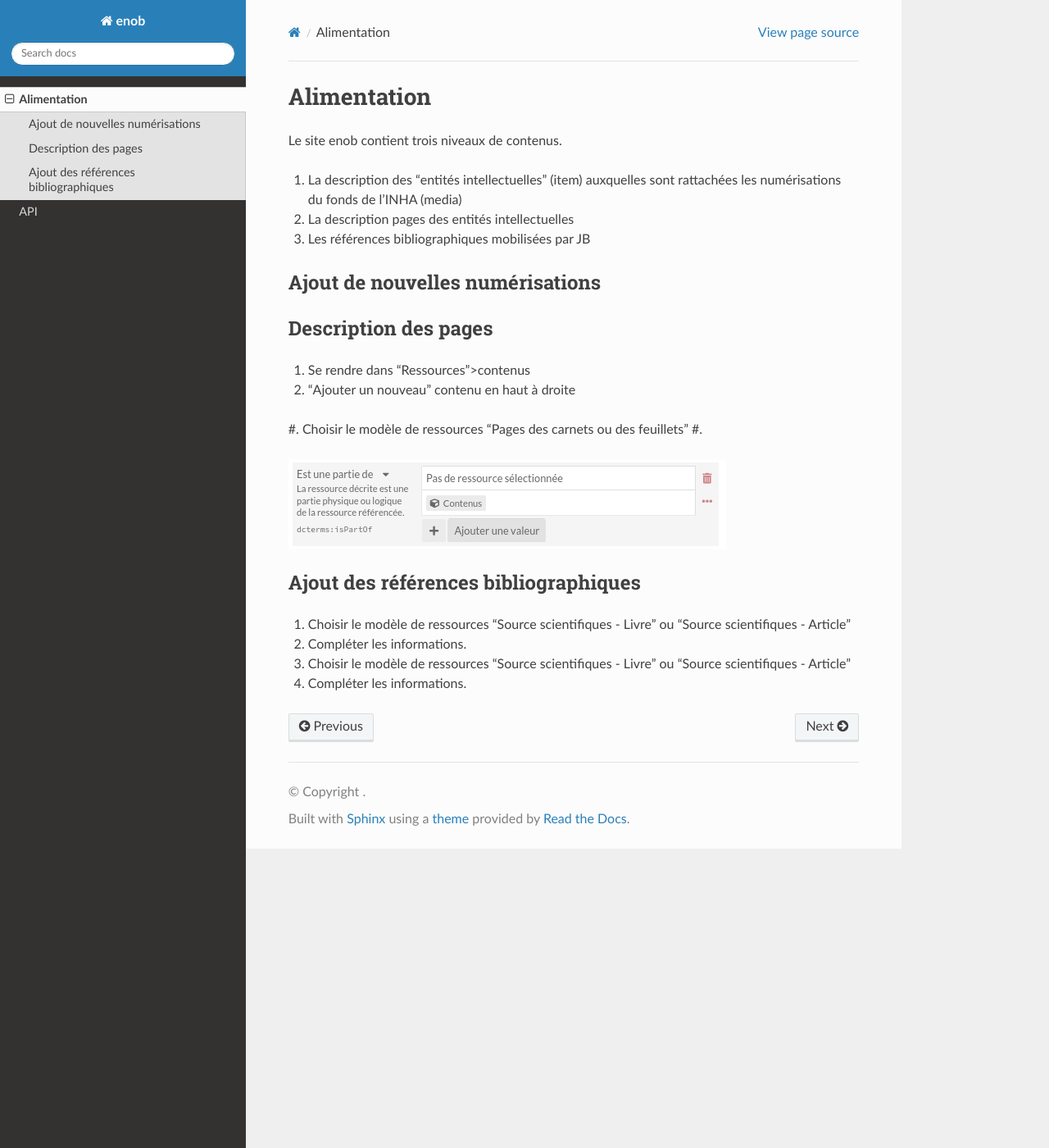
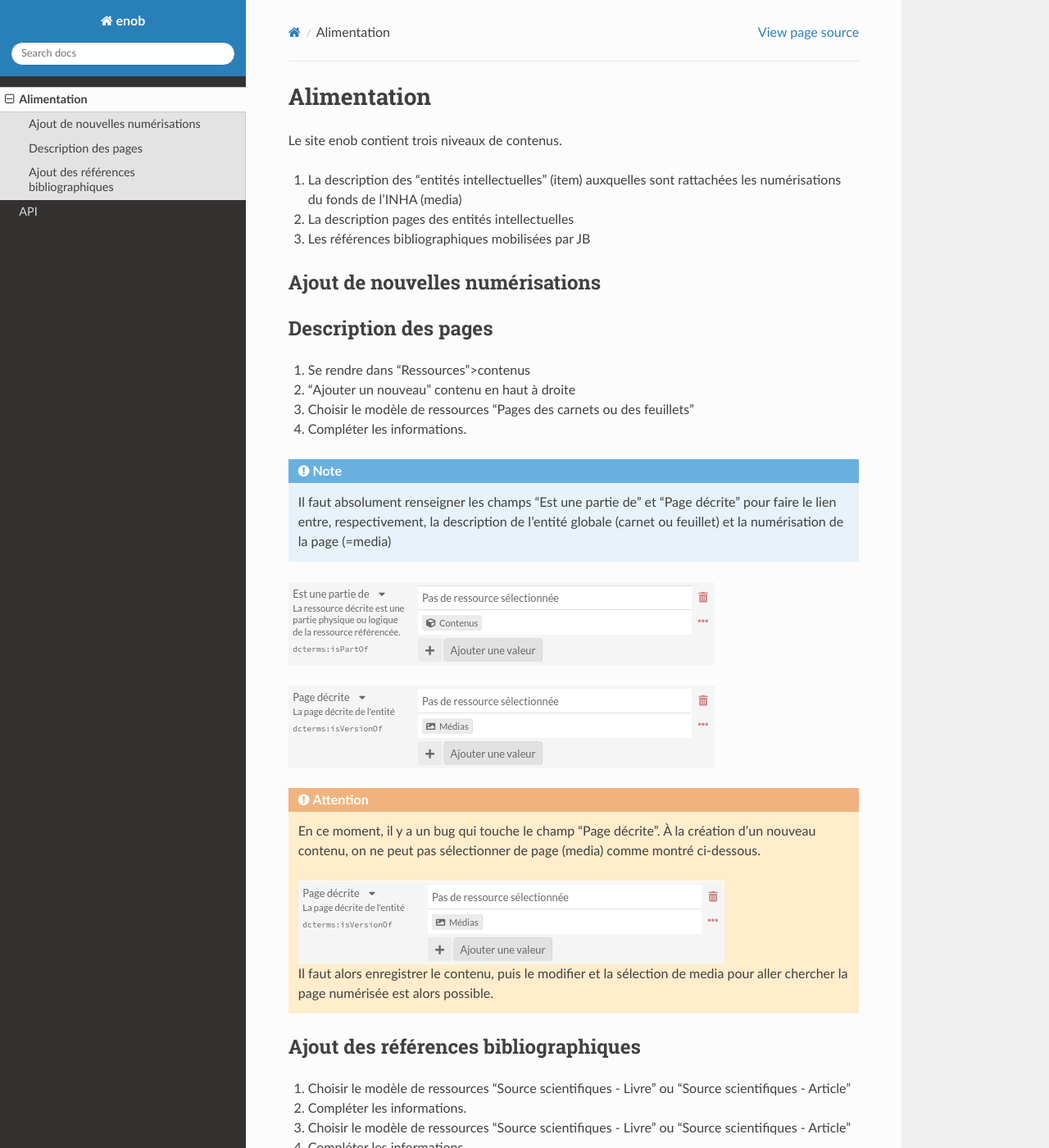
Before and after one commit to pprw/bourgoin-doc, a Sphinx documentation site: the page built from docs/source/usage.rst, in a window 1280 px wide and 1400 px high. Shown: the whole window at 82% size. Built offline with Sphinx 7.4.7 and the Read the Docs theme 3.1.0, drawn with Linux system fonts in a browser that asks for light colours.

Commit message:
Update 4 files
- /docs/source/img/enob_ispartof.png
- /docs/source/img/enob_isversionof-bug.png
- /docs/source/img/enob_isversionof.png
- /docs/source/usage.rst

```diff
--- a/docs/source/usage.rst
+++ b/docs/source/usage.rst
@@ -19,9 +19,24 @@ Description des pages
 #. Se rendre dans "Ressources">contenus
 #. "Ajouter un nouveau" contenu en haut à droite
 #. Choisir le modèle de ressources "Pages des carnets ou des feuillets"
-#.
+#. Compléter les informations.
+
+
+.. note::
+
+   Il faut absolument renseigner les champs "Est une partie de" et "Page décrite" pour faire le lien entre, respectivement, la description de l'entité globale (carnet ou feuillet) et la numérisation de la page (=media)
+
 
 .. image:: img/enob_ispartof.png
+.. image:: img/enob_isversionof.png
+
+.. attention::
+
+   En ce moment, il y a un bug qui touche le champ "Page décrite". À la création d'un nouveau contenu, on ne peut pas sélectionner de page (media) comme montré ci-dessous.
+
+   .. image:: img/enob_isversionof.png
+
+   Il faut alors enregistrer le contenu, puis le modifier et la sélection de media pour aller chercher la page numérisée est alors possible.
 
 Ajout des références bibliographiques
 -------------------------------------
```
Also changed, not shown: docs/source/img/enob_ispartof.png, docs/source/img/enob_isversionof-bug.png (added), docs/source/img/enob_isversionof.png (added).
